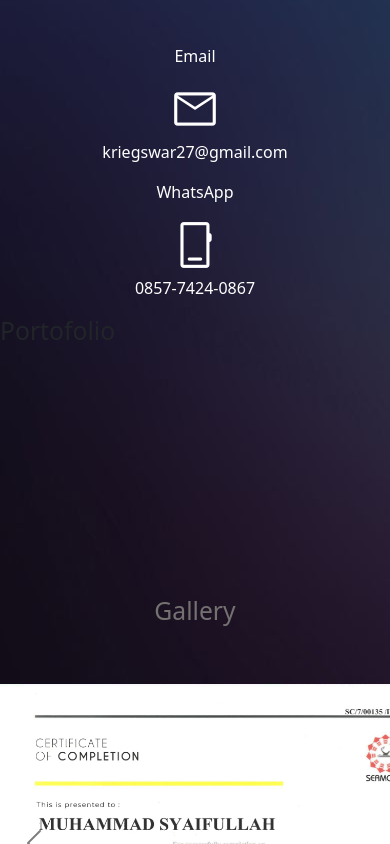
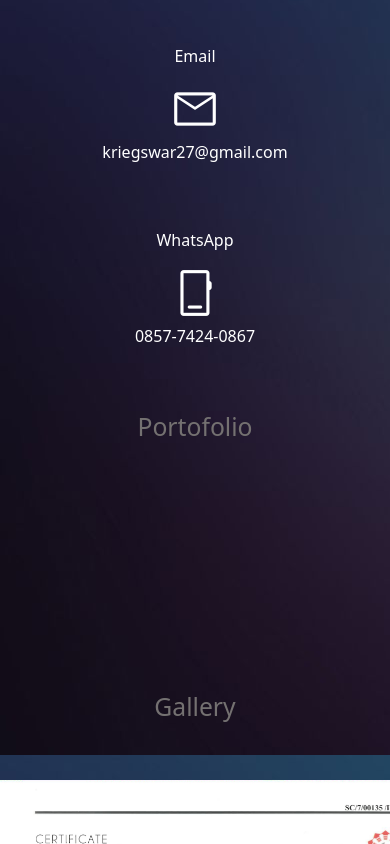
Before and after one commit to Kuma1227/cv-web-ku, a plain HTML site: page index.html in a window 390 px wide. Shown: the part 1405-2249 px from the top of the page. Drawn offline with nearby package versions, Linux system fonts and the light colour scheme; a web font is replaced by a local one.

Commit message:
nambah section portofolio

```diff
--- a/index.html
+++ b/index.html
@@ -47,6 +47,7 @@
         background-image: url(46540.jpg);
         background-repeat: repeat-y;
         /* background-size: cover; */
+        overflow-x: hidden;
       }
 
       #about .container .row .col{
@@ -229,14 +230,14 @@
           </div>
         </div>
         <div class="row text-center" style="margin-top: 150px;">
-          <div class="col-sm">
+          <div class="col-sm mb-5">
             <p style="color: white;">Email</p>
             <span class="material-symbols-outlined" style="color: white; font-size: 50px;">
               mail
               </span>
             <p style="color: white;">kriegswar27@gmail.com</p>
           </div>
-          <div class="col-sm">
+          <div class="col-sm mb-5">
             <p  style="color: white;">WhatsApp</p>
             <span class="material-symbols-outlined" style="color: white; font-size: 50px;">
               phone_iphone
@@ -246,7 +247,7 @@
         </div>
     </section>
 
-    <section>
+    <section class="text-center" style="color: rgb(116, 113, 113);">
       <h2>Portofolio</h2>
 
     </section>
```
